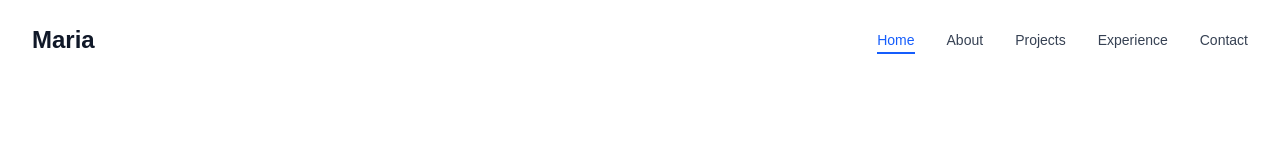
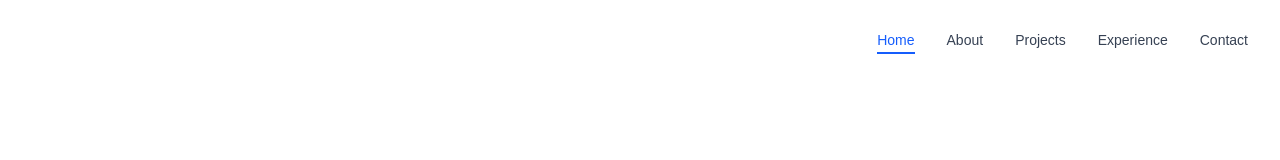
Before and after one commit to mpallares/portfolio, a Next.js app: page / in a window 1280 px wide. Shown: the top 160 px of the page. Built offline with nearby package versions, Linux system fonts and the light colour scheme.

Commit message:
Fix burger menu opacity

```diff
--- a/src/components/Header.tsx
+++ b/src/components/Header.tsx
@@ -1,7 +1,6 @@
 'use client';
 
 import { useState, useEffect } from 'react';
-import { personalInfo } from '@/data/personalInfo';
 
 export default function Header() {
   const [isScrolled, setIsScrolled] = useState(false);
@@ -55,20 +54,14 @@ export default function Header() {
   return (
     <header
       className={`fixed top-0 left-0 right-0 z-50 transition-all duration-300 ${
-        isScrolled
+        isScrolled || isMobileMenuOpen
           ? 'bg-white/80 dark:bg-gray-900/80 backdrop-blur-md shadow-md'
           : 'bg-transparent'
       }`}
     >
       <nav className="max-w-7xl mx-auto px-4 sm:px-6 lg:px-8">
-        <div className="flex items-center justify-between h-20">
-          {/* Logo/Name */}
-          <button
-            onClick={() => scrollToSection('home')}
-            className="text-2xl font-bold text-gray-900 dark:text-white hover:text-blue-600 dark:hover:text-blue-400 transition-colors"
-          >
-            {personalInfo.name.split(' ')[0]}
-          </button>
+        <div className="flex items-center justify-end h-20">
+
 
           {/* Desktop Navigation */}
           <div className="hidden md:flex items-center space-x-8">
```
